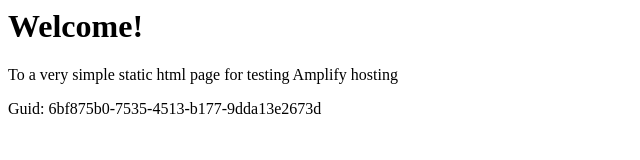
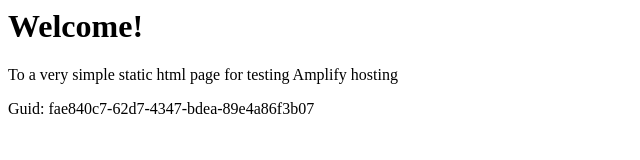
Before and after one commit to aws-aemilia-yul/Github-PR-Commit-Integration-Test-DoNotTouch-GitHubWebhookPushCanaryTest-v1-prod-ca-central-1, a website: page src/index.html in a window 1280 px wide. Shown: the full height of the page, 0-640 px from the left. Drawn offline with Linux system fonts and the light colour scheme.

Commit message:
commit from integ tests

```diff
--- a/src/index.html
+++ b/src/index.html
@@ -12,6 +12,6 @@
 <body>
     <h1>Welcome!</h1>
     <p>To a very simple static html page for testing Amplify hosting</p>
-    <p>Guid: 6bf875b0-7535-4513-b177-9dda13e2673d</p></body>
+    <p>Guid: fae840c7-62d7-4347-bdea-89e4a86f3b07</p></body>
 
 </html>
```
